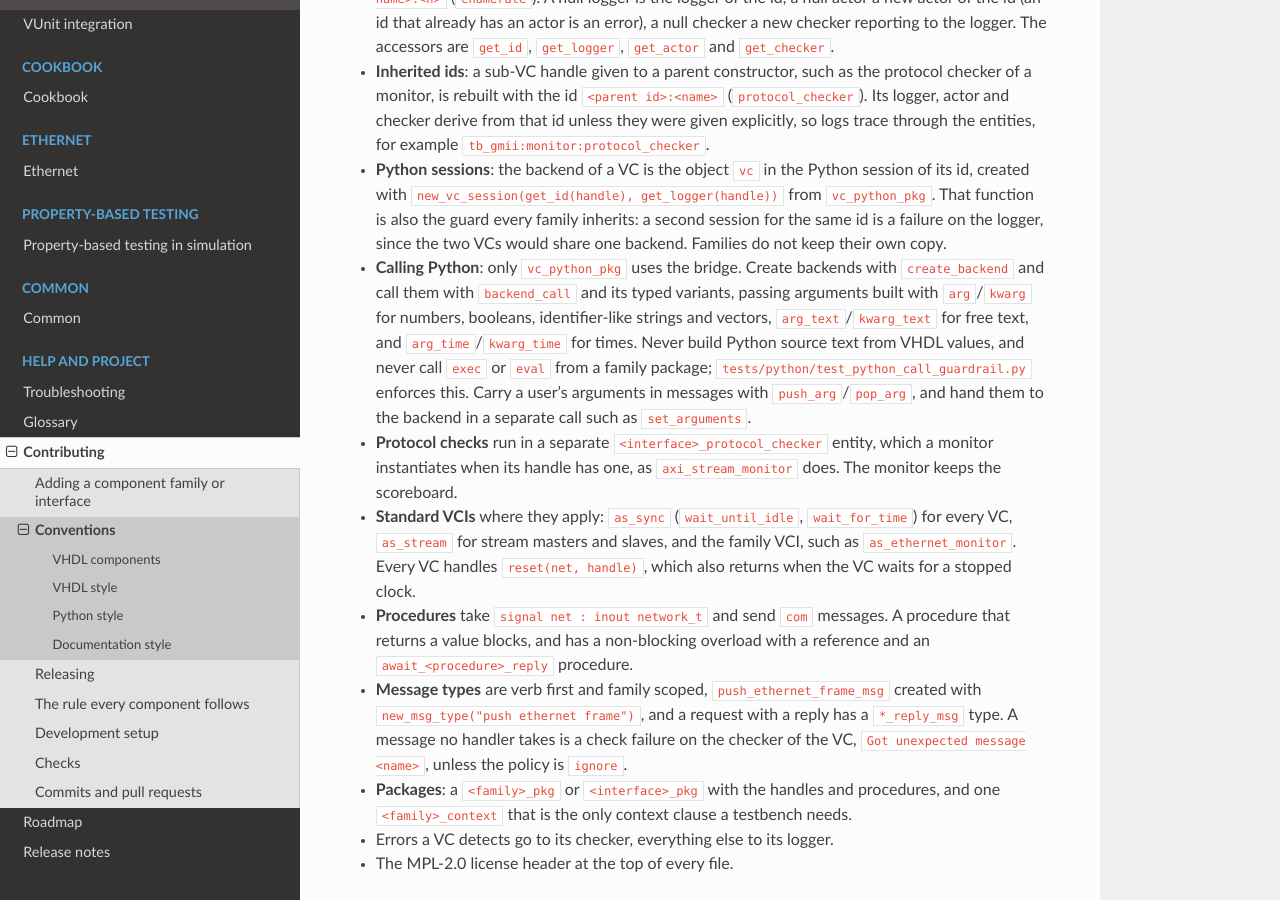
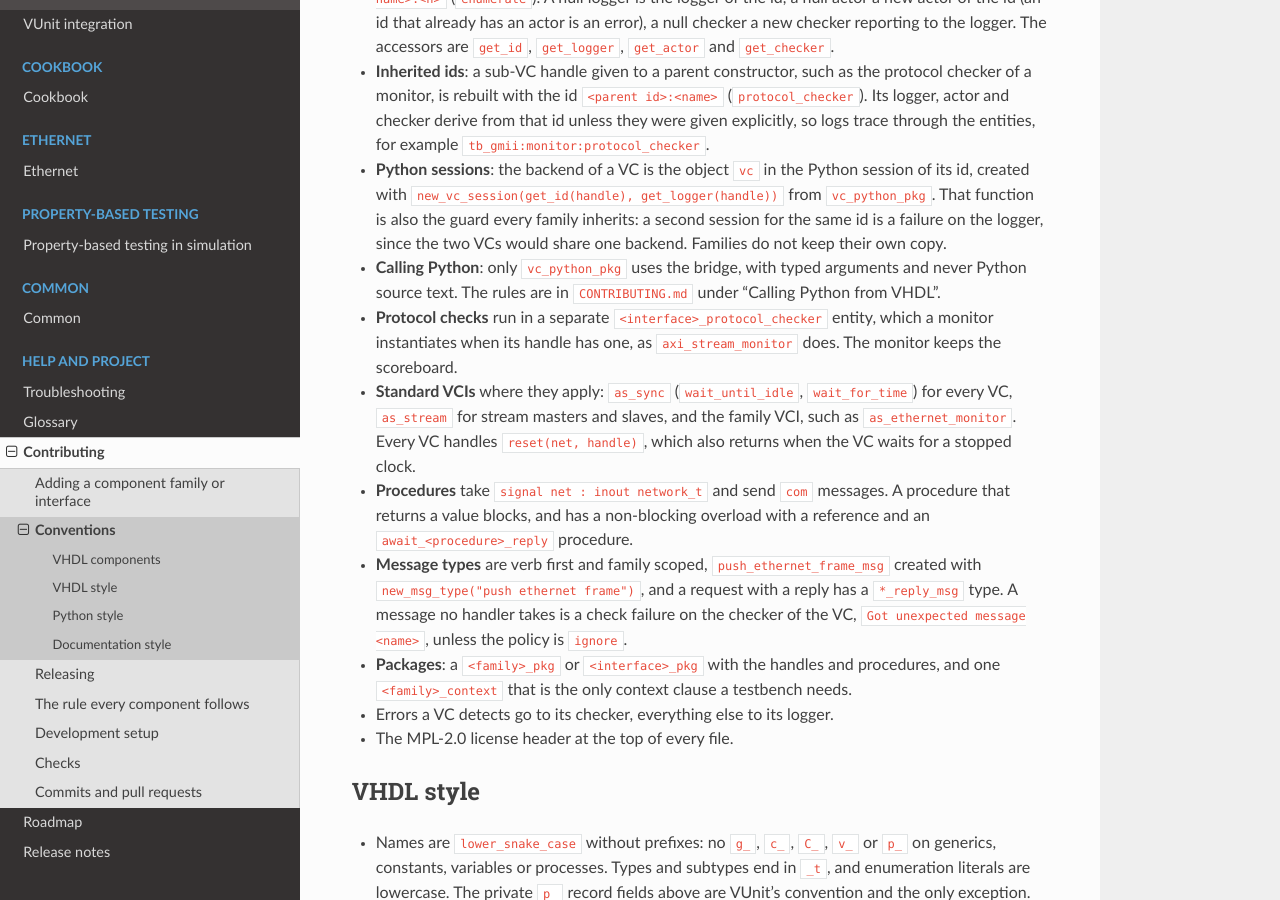
Before and after one commit to ru551n/awesome-vunit-vcs, a Sphinx documentation site: the page built from docs/contributing/conventions.rst, in a window 1280 px wide and 900 px high, scrolled down 621 px. Built offline with Sphinx 7.4.7 and the Read the Docs theme 3.1.0, drawn with Linux system fonts in a browser that asks for light colours.

Commit message:
Point the conventions page to CONTRIBUTING.md for the Python calling rules
Co-Authored-By: Claude Opus 5 (1M context) <noreply@anthropic.com>
Claude-Session: https://claude.ai/code/session_01JeHASFecKb8GC7N4zgs1rr

```diff
--- a/docs/contributing/conventions.rst
+++ b/docs/contributing/conventions.rst
@@ -31,14 +31,8 @@ Components should feel like VUnit's own verification components (VCs). The Ether
   created with ``new_vc_session(get_id(handle), get_logger(handle))`` from ``vc_python_pkg``. That
   function is also the guard every family inherits: a second session for the same id is a failure on
   the logger, since the two VCs would share one backend. Families do not keep their own copy.
-* **Calling Python**: only ``vc_python_pkg`` uses the bridge. Create backends with
-  ``create_backend`` and call them with ``backend_call`` and its typed variants, passing arguments
-  built with ``arg``/``kwarg`` for numbers, booleans, identifier-like strings and vectors,
-  ``arg_text``/``kwarg_text`` for free text, and ``arg_time``/``kwarg_time`` for times. Never build
-  Python source text from VHDL values, and never call ``exec`` or ``eval`` from a family package;
-  ``tests/python/test_python_call_guardrail.py`` enforces this. Carry a user's arguments in messages
-  with ``push_arg``/``pop_arg``, and hand them to the backend in a separate call such as
-  ``set_arguments``.
+* **Calling Python**: only ``vc_python_pkg`` uses the bridge, with typed arguments and never Python
+  source text. The rules are in ``CONTRIBUTING.md`` under "Calling Python from VHDL".
 * **Protocol checks** run in a separate ``<interface>_protocol_checker`` entity, which a monitor
   instantiates when its handle has one, as ``axi_stream_monitor`` does. The monitor keeps the
   scoreboard.
```
